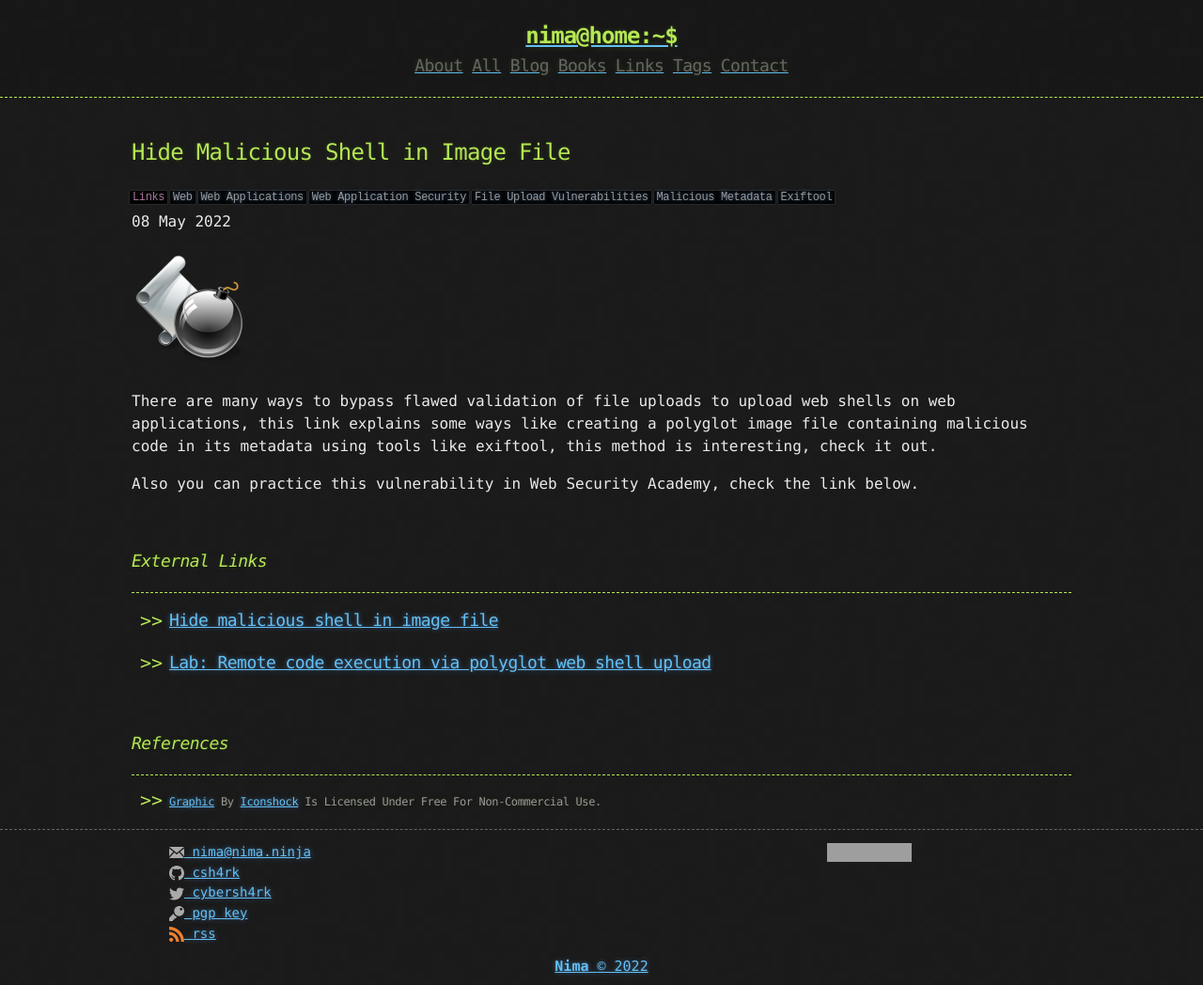
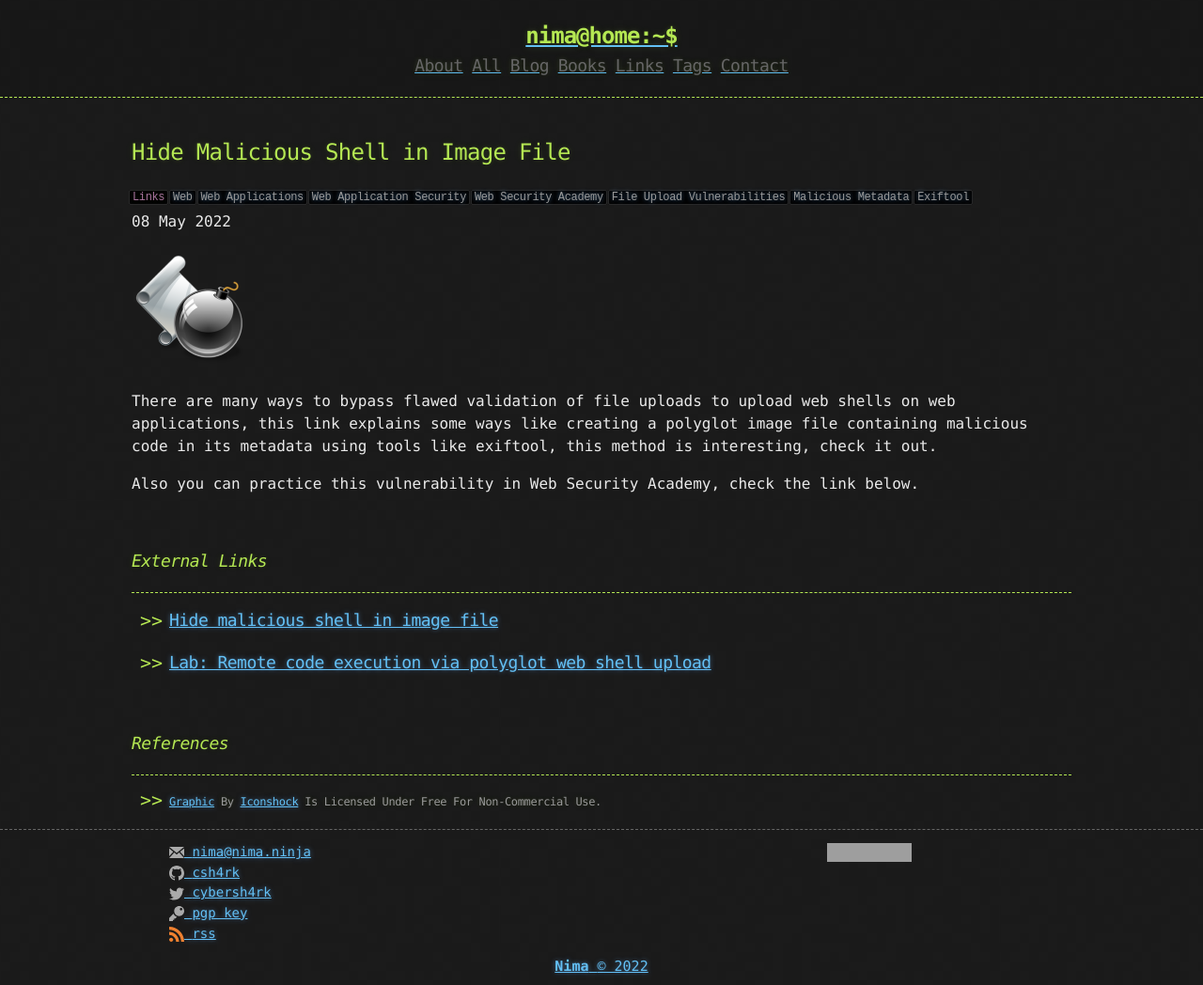
Before and after one commit to CamoCatX/camocatx.github.io, a Jekyll site: the page built from links/_posts/2022-05-08-hide-malicious-shell-in-image-file.md, in a window 1280 px wide. Shown: the whole page at 94% size. Built offline with Jekyll 4.4.1, drawn with Linux system fonts in a browser that asks for light colours; grey boxes are pictures that could not be loaded.

Commit message:
Edit the new links post

```diff
--- a/links/_posts/2022-05-08-hide-malicious-shell-in-image-file.md
+++ b/links/_posts/2022-05-08-hide-malicious-shell-in-image-file.md
@@ -1,7 +1,7 @@
 ---
 title: "Hide Malicious Shell in Image File"
 published: true
-tags: [Web, Web Applications, Web Application Security, File Upload Vulnerabilities, Malicious Metadata, Exiftool]
+tags: [Web, Web Applications, Web Application Security, Web Security Academy, File Upload Vulnerabilities, Malicious Metadata, Exiftool]
 ---
 
 ![](/links/assets/malicious-code-icon.png)
```
